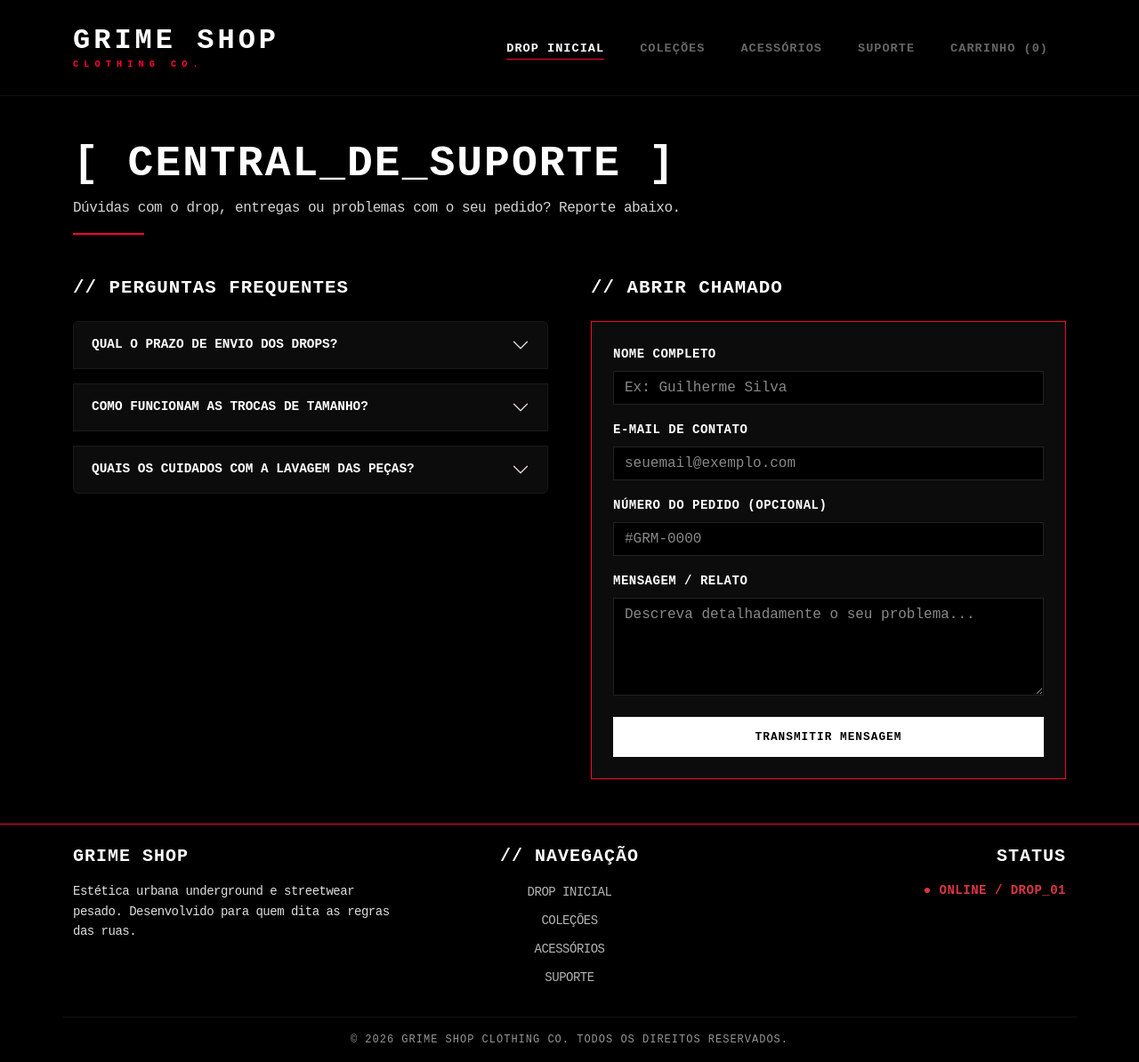
After one commit to Liammxy/GrimeShop, a PHP site: page /paginas/suporte.php in a window 1280 px wide. The commit adds this page. Shown: the whole page at 89% size. Run offline with PHP 8.4, Linux system fonts and the light colour scheme.

Commit message:
feat: paginas de suporte (Atualizar alguns detalhes futuramente)

```diff
--- a/includes/header.php
+++ b/includes/header.php
@@ -178,10 +178,10 @@
                         <a class="nav-link-cursed" href="/ProjetoGrimeShop/paginas/colecoes.php">Coleções</a>
                     </li>
                     <li class="nav-item">
-                        <a class="nav-link-cursed" href="#">Acessórios</a>
+                        <a class="nav-link-cursed" href="/ProjetoGrimeShop/paginas/acessorios.php">Acessórios</a>
                     </li>
                     <li class="nav-item">
-                        <a class="nav-link-cursed" href="#">Suporte</a>
+                        <a class="nav-link-cursed" href="/ProjetoGrimeShop/paginas/suporte.php">Suporte</a>
                     </li>
                     <li class="nav-item">
                         <a class="nav-link-cursed text-white" href="#" style="font-weight: 900;">
--- /dev/null
+++ b/paginas/suporte.php
@@ -0,0 +1,116 @@
+<?php
+// Puxa o cabeçalho de dentro da pasta includes
+include '../includes/header.php';
+?>
+
+<div class="container my-4">
+    <div class="mb-5 mt-4">
+        <h1 class="display-5 fw-bold text-white text-uppercase mb-2" style="letter-spacing: 2px;">[ CENTRAL_DE_SUPORTE ]</h1>
+        <p class="text-light" style="font-weight: 300; opacity: 0.85;">Dúvidas com o drop, entregas ou problemas com o seu pedido? Reporte abaixo.</p>
+        <div style="height: 2px; background-color: #ff0033; width: 80px; margin-top: 15px;"></div>
+    </div>
+
+    <div class="row g-5">
+
+        <div class="col-md-6">
+            <h3 class="text-white text-uppercase fw-bold mb-4" style="font-size: 1.3rem; letter-spacing: 1px;">// PERGUNTAS FREQUENTES</h3>
+
+            <div class="accordion" id="faqAccordion" style="--bs-accordion-border-color: #1a1a1a;">
+
+                <div class="accordion-item mb-3" style="background-color: #0c0c0c; border: 1px solid #1a1a1a;">
+                    <h2 class="accordion-header">
+                        <button class="accordion-button collapsed text-white text-uppercase fw-bold" type="button" data-bs-toggle="collapse" data-bs-target="#faq1" style="background-color: #0c0c0c; box-shadow: none; font-size: 0.9rem;">
+                            Qual o prazo de envio dos Drops?
+                        </button>
+                    </h2>
+                    <div id="faq1" class="accordion-collapse collapse" data-bs-parent="#faqAccordion">
+                        <div class="accordion-body text-light small pt-0" style="opacity: 0.85; font-weight: 300;">
+                            Como trabalhamos com lançamentos escassos e limitados, o processamento e envio dos pacotes leva de 3 a 5 dias úteis após a confirmação do pagamento. O código de rastreamento é enviado direto no seu e-mail.
+                        </div>
+                    </div>
+                </div>
+
+                <div class="accordion-item mb-3" style="background-color: #0c0c0c; border: 1px solid #1a1a1a;">
+                    <h2 class="accordion-header">
+                        <button class="accordion-button collapsed text-white text-uppercase fw-bold" type="button" data-bs-toggle="collapse" data-bs-target="#faq2" style="background-color: #0c0c0c; box-shadow: none; font-size: 0.9rem;">
+                            Como funcionam as trocas de tamanho?
+                        </button>
+                    </h2>
+                    <div id="faq2" class="accordion-collapse collapse" data-bs-parent="#faqAccordion">
+                        <div class="accordion-body text-light small pt-0" style="opacity: 0.85; font-weight: 300;">
+                            Nossas peças possuem modelagem oversized e baggy bem ampla. Caso precise trocar, você tem até 7 dias após o recebimento para solicitar através do formulário ao lado. A peça deve estar com a tag original e sem marcas de uso.
+                        </div>
+                    </div>
+                </div>
+
+                <div class="accordion-item mb-3" style="background-color: #0c0c0c; border: 1px solid #1a1a1a;">
+                    <h2 class="accordion-header">
+                        <button class="accordion-button collapsed text-white text-uppercase fw-bold" type="button" data-bs-toggle="collapse" data-bs-target="#faq3" style="background-color: #0c0c0c; box-shadow: none; font-size: 0.9rem;">
+                            Quais os cuidados com a lavagem das peças?
+                        </button>
+                    </h2>
+                    <div id="faq3" class="accordion-collapse collapse" data-bs-parent="#faqAccordion">
+                        <div class="accordion-body text-light small pt-0" style="opacity: 0.85; font-weight: 300;">
+                            Recomendamos lavar as calças jeans estampadas e camisas de malha pesada do avesso, de preferência à mão ou no ciclo leve da máquina. Não utilize secadora quente para não danificar os detalhes e bordados das rosas.
+                        </div>
+                    </div>
+                </div>
+
+            </div>
+        </div>
+
+        <div class="col-md-6">
+            <h3 class="text-white text-uppercase fw-bold mb-4" style="font-size: 1.3rem; letter-spacing: 1px;">// ABRIR CHAMADO</h3>
+
+            <div class="card p-4" style="background-color: #0c0c0c; border: 1px solid #ff0033; border-radius: 0px;">
+                <form action="#" method="POST">
+                    <div class="mb-3">
+                        <label class="form-label text-white small text-uppercase fw-bold" style="letter-spacing: 0.5px;">Nome Completo</label>
+                        <input type="text" class="form-control" style="background-color: #000; border: 1px solid #222; color: #fff; border-radius: 0px;" placeholder="Ex: Guilherme Silva" required>
+                    </div>
+                    <div class="mb-3">
+                        <label class="form-label text-white small text-uppercase fw-bold" style="letter-spacing: 0.5px;">E-mail de Contato</label>
+                        <input type="email" class="form-control" style="background-color: #000; border: 1px solid #222; color: #fff; border-radius: 0px;" placeholder="seuemail@exemplo.com" required>
+                    </div>
+                    <div class="mb-3">
+                        <label class="form-label text-white small text-uppercase fw-bold" style="letter-spacing: 0.5px;">Número do Pedido (Opcional)</label>
+                        <input type="text" class="form-control" style="background-color: #000; border: 1px solid #222; color: #fff; border-radius: 0px;" placeholder="#GRM-0000">
+                    </div>
+                    <div class="mb-4">
+                        <label class="form-label text-white small text-uppercase fw-bold" style="letter-spacing: 0.5px;">Mensagem / Relato</label>
+                        <textarea class="form-control" rows="4" style="background-color: #000; border: 1px solid #222; color: #fff; border-radius: 0px;" placeholder="Descreva detalhadamente o seu problema..." required></textarea>
+                    </div>
+                    <button type="submit" class="btn btn-cursed w-100 text-uppercase fw-bold" style="letter-spacing: 1px;">Transmitir Mensagem</button>
+                </form>
+            </div>
+        </div>
+
+    </div>
+</div>
+
+<style>
+    .accordion-button::after {
+        filter: invert(1); /* Deixa a seta branca */
+    }
+    .accordion-button:not(.collapsed) {
+        color: #ff0033 !important; /* Texto fica vermelho quando expandido */
+        background-color: #0c0c0c !important;
+    }
+    .form-control::placeholder {
+        color: #888888 !important;
+        opacity: 1 !important;
+    }
+    .form-control {
+        color: #ffffff !important;
+    }
+    .form-control:focus {
+        background-color: #000000 !important;
+        border-color: #ff0033 !important;
+        box-shadow: 0 0 0 0.25rem rgba(255, 0, 51, 0.25) !important;
+    }
+</style>
+
+<?php
+// Puxa o rodapé de dentro da pasta includes
+include '../includes/footer.php';
+?>
```
Also changed, not shown: paginas/acessorios.php (added, +57 -0 lines).
